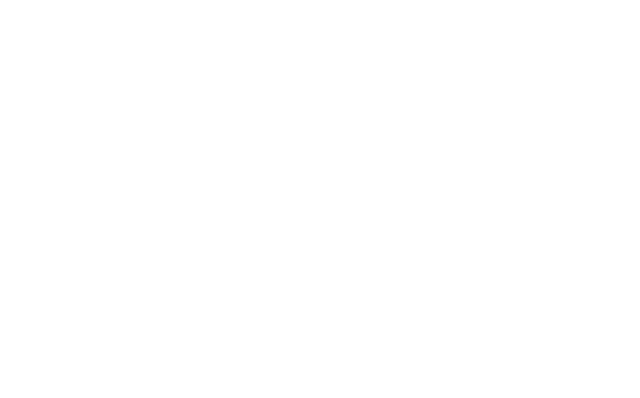
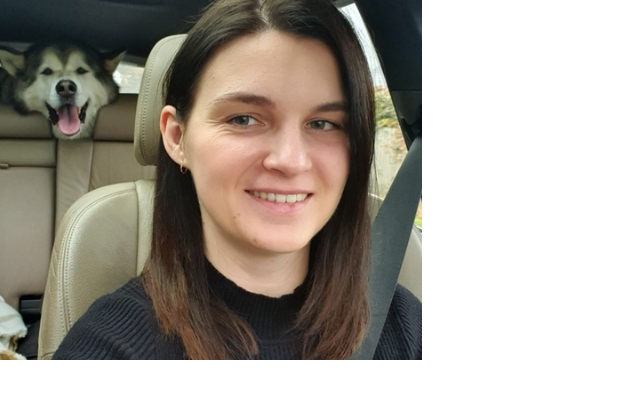
Before and after one commit to AiGaA/my-resume-in-bootstrap, a plain HTML site: page index.html in a window 1280 px wide. Shown: the whole page, without its empty margins (0-640 px from the left). Drawn offline with nearby package versions, Linux system fonts and the light colour scheme.

Commit message:
Add profile image

```diff
--- a/assets/css/style.css
+++ b/assets/css/style.css
@@ -0,0 +1,16 @@
+@import url('https://fonts.googleapis.com/css?family=Roboto:100,200,300,400,500,600,700|Exo:100,200,300,400,500,600,700');
+
+header {
+    margin: 0;
+}
+
+.logo {
+    background: url(../images/Aiga.PNG);
+    background-position: center;
+    background-repeat: no-repeat;
+    background-size: cover;
+    min-height: 360px;
+    transition: all .5s ease-in-out;
+    -moz-transition: all .5s ease-in-out;
+    -webkit-transition: all .5s ease-in-out;
+}
--- a/index.html
+++ b/index.html
@@ -4,13 +4,20 @@
     <meta charset="UTF-8">
     <meta name="viewport" content="width=device-width, initial-scale=1.0">
     <link rel="stylesheet" href="https://cdn.jsdelivr.net/npm/bootstrap@4.6.2/dist/css/bootstrap.min.css" integrity="sha384-xOolHFLEh07PJGoPkLv1IbcEPTNtaed2xpHsD9ESMhqIYd0nLMwNLD69Npy4HI+N" crossorigin="anonymous">
-    <script src="https://kit.fontawesome.com/3f144be5cf.js" crossorigin="anonymous"></script>
+    <link rel="stylesheet" href="assets/css/style.css" type="text/css">
     <title>Aiga</title>
 </head>
 
 <body>
     <header>
+        <div class="row">
+            <a href="index.html" class="col-md-4 logo">
 
+            </a>
+            <div class="col-md-8">
+
+            </div>
+        </div>
     </header>
     <section>
 
@@ -18,5 +25,7 @@
     <footer>
 
     </footer>
+
+    <script src="https://kit.fontawesome.com/3f144be5cf.js" crossorigin="anonymous"></script>
 </body>
 </html>
```
Also changed, not shown: assets/images/Aiga.PNG (added).
